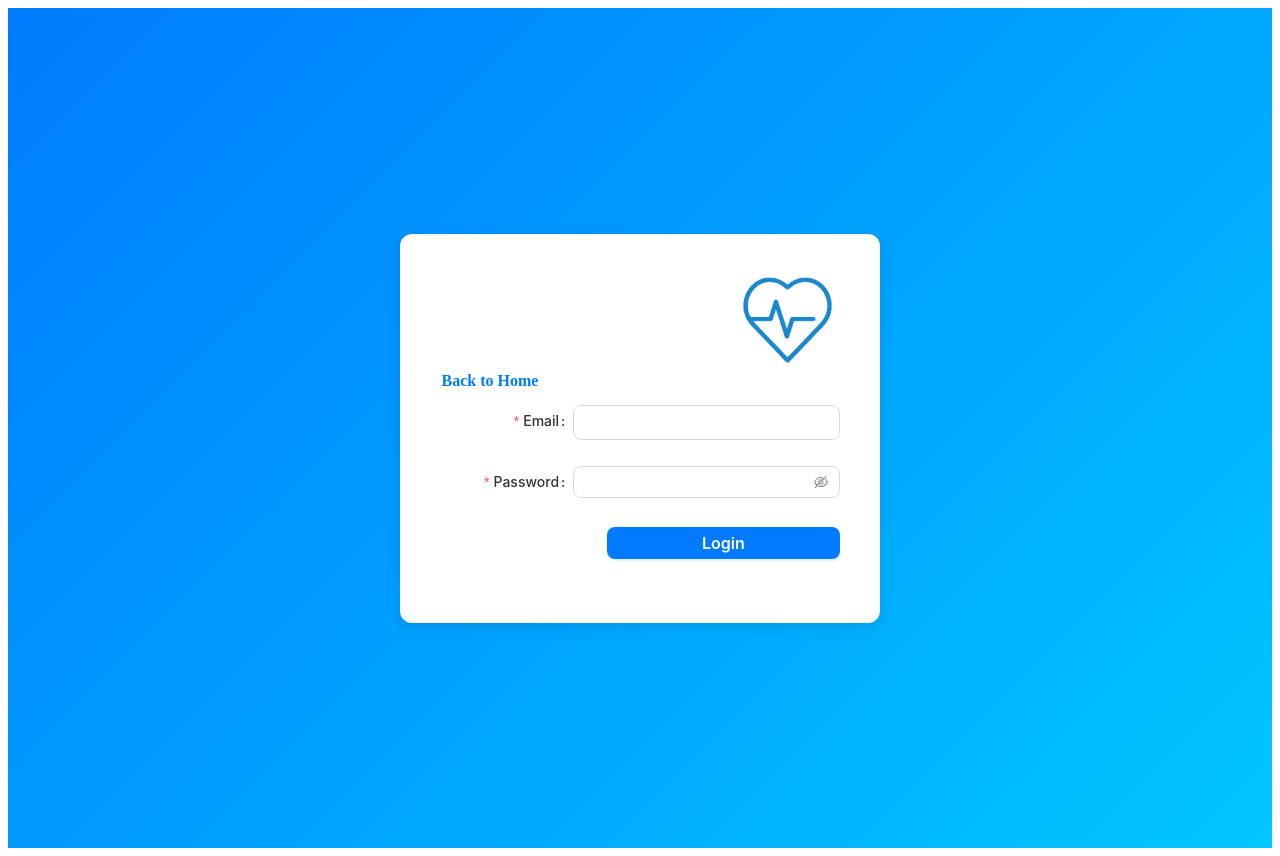
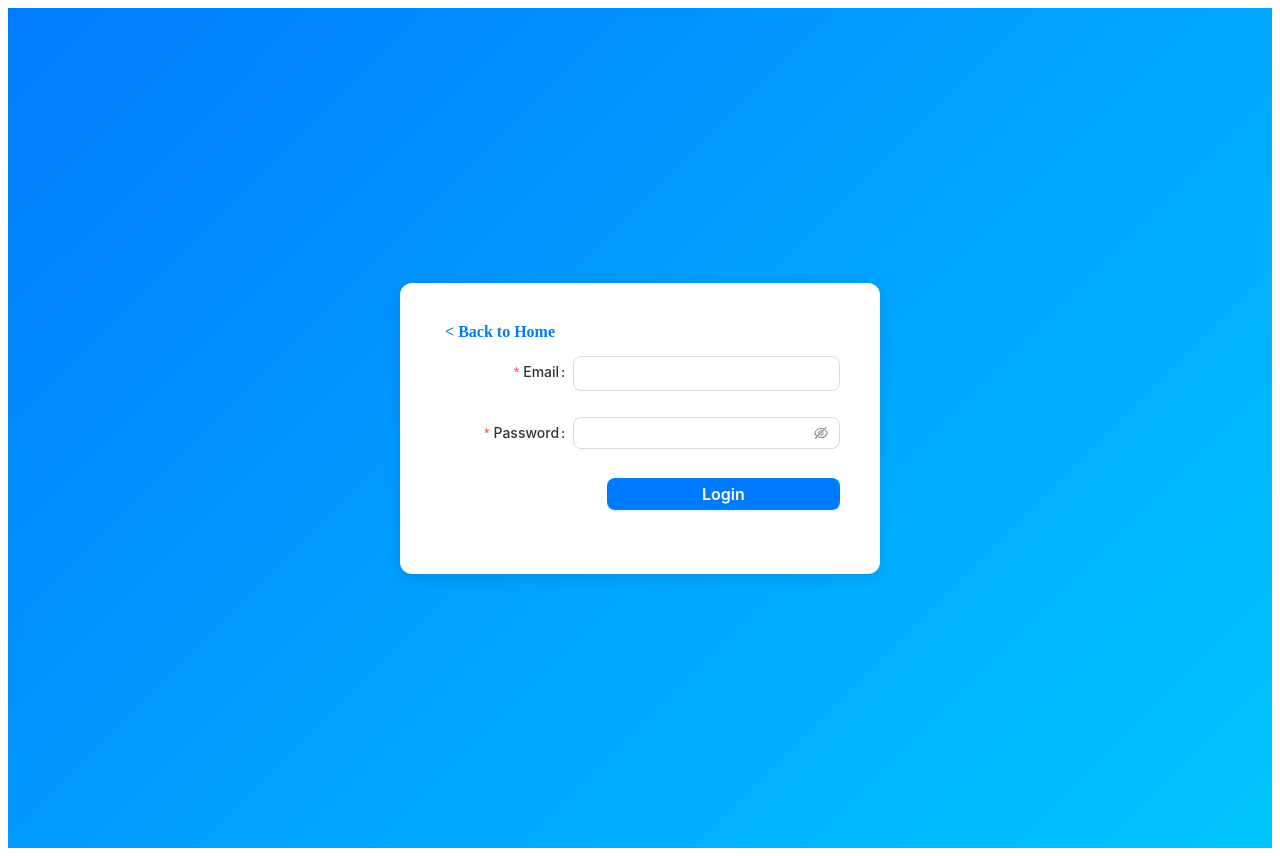
Before and after one commit to Zughayyar/MediTrack_MERN_Project, a React (Vite) app in the folder MediTrackProject/client/: page /login in a window 1280 px wide. Built offline with nearby package versions, Linux system fonts and the light colour scheme.

Commit message:
fix login page

```diff
--- a/MediTrackProject/client/src/Styles/Login.css
+++ b/MediTrackProject/client/src/Styles/Login.css
@@ -26,7 +26,7 @@
   text-decoration: none;
   font-weight: bold;
   transition: color 0.3s ease;
-  margin-right: 200px;
+  margin-right: 70%;
 }
 
 .login-container a:hover {
--- a/MediTrackProject/client/src/components/users/Login.jsx
+++ b/MediTrackProject/client/src/components/users/Login.jsx
@@ -39,8 +39,7 @@ const Login = () => {
     return (
         <div className="login-wrapper">
         <div className="login-container">
-            <Link to="/">Back to Home</Link>
-            <img src={MediTrackerLogo} alt="Logo" className="login-image" />
+            <Link to="/">{"< "} Back to Home</Link>
             <Form
             name="basic"
             labelCol={{ span: 8 }}
```
